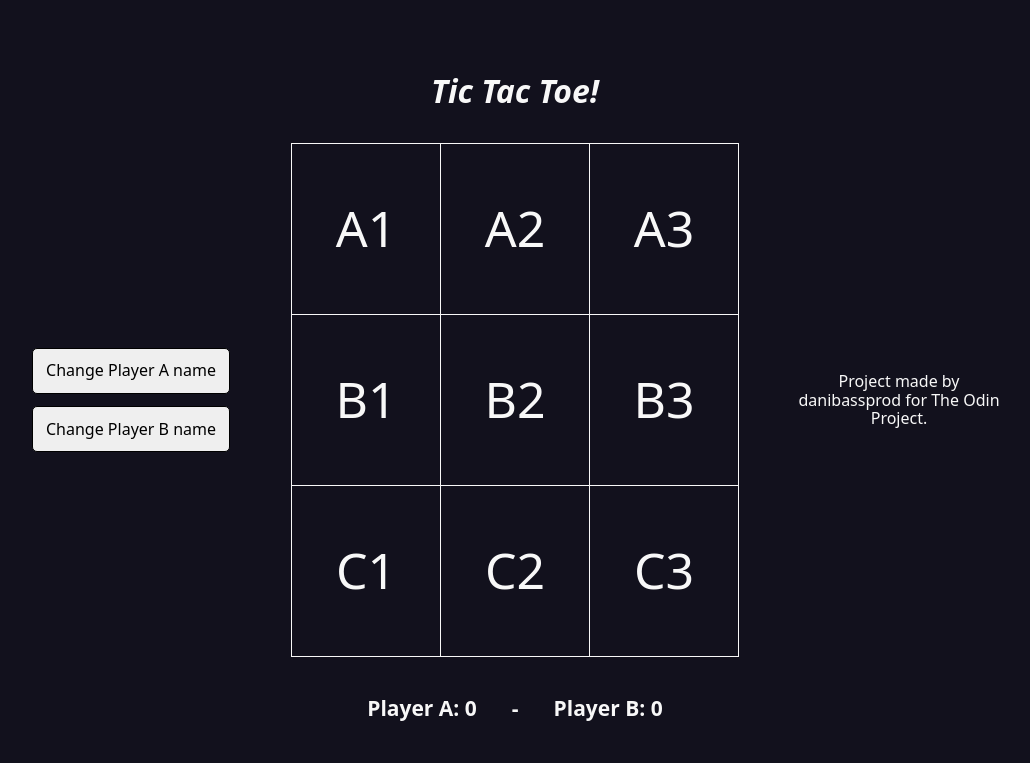
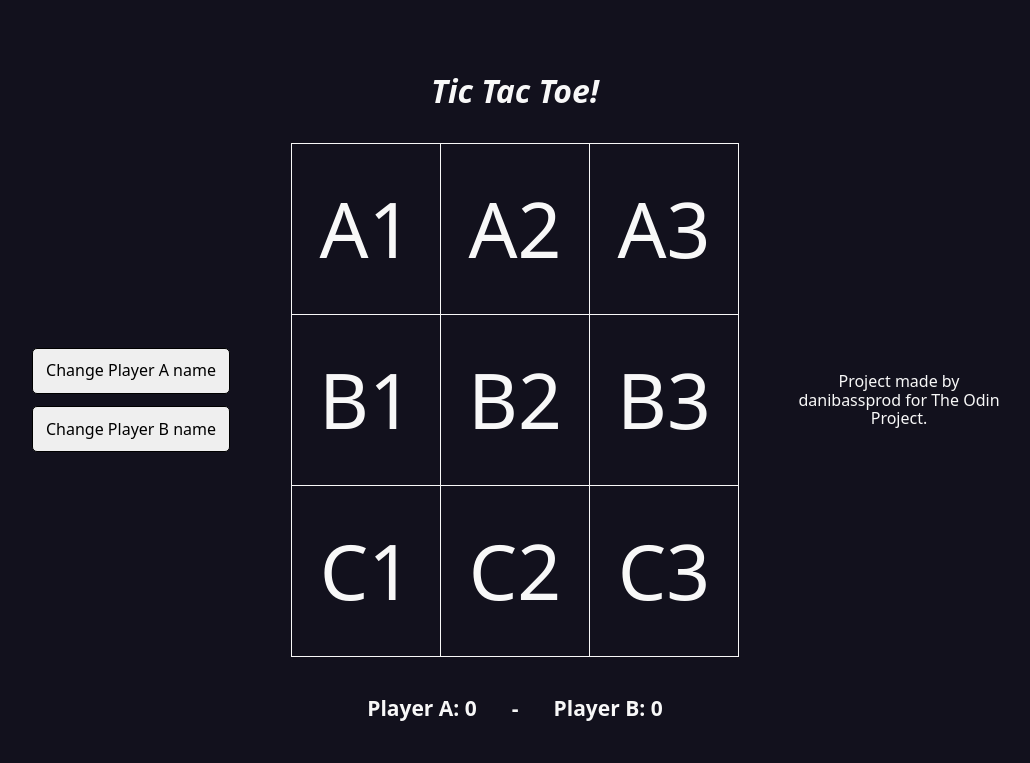
Before and after one commit to danibassprod/tic-tac-toe, a plain HTML site: page index.html in a window 1280 px wide. Shown: the whole page, without its empty margins (125-1155 px from the left). Drawn offline with Linux system fonts and the light colour scheme.

Commit message:
Fix gameboard cells shriking, symbol font sizing and cell hover effects

```diff
--- a/css/styles.css
+++ b/css/styles.css
@@ -79,10 +79,11 @@ button[type="button"] {
     grid-area: middle;
     display: grid;
     grid-template-columns: repeat(3, 1fr);
+    grid-template-rows: repeat(3, 1fr);
     place-items: center;
     gap: 1px;
     border: 1px solid var(--font-color);
-    font-size: 50px;
+    font-size: 6vw;
     background-color: var(--font-color);
     > div {
         width: 100%;
@@ -91,6 +92,10 @@ button[type="button"] {
         place-content: center;
         background-color: var(--bg-color);
     }
+    > div:hover {
+        filter: brightness(150%);
+        cursor: pointer;
+    }
 }
 
 [class*="player"] {
```
